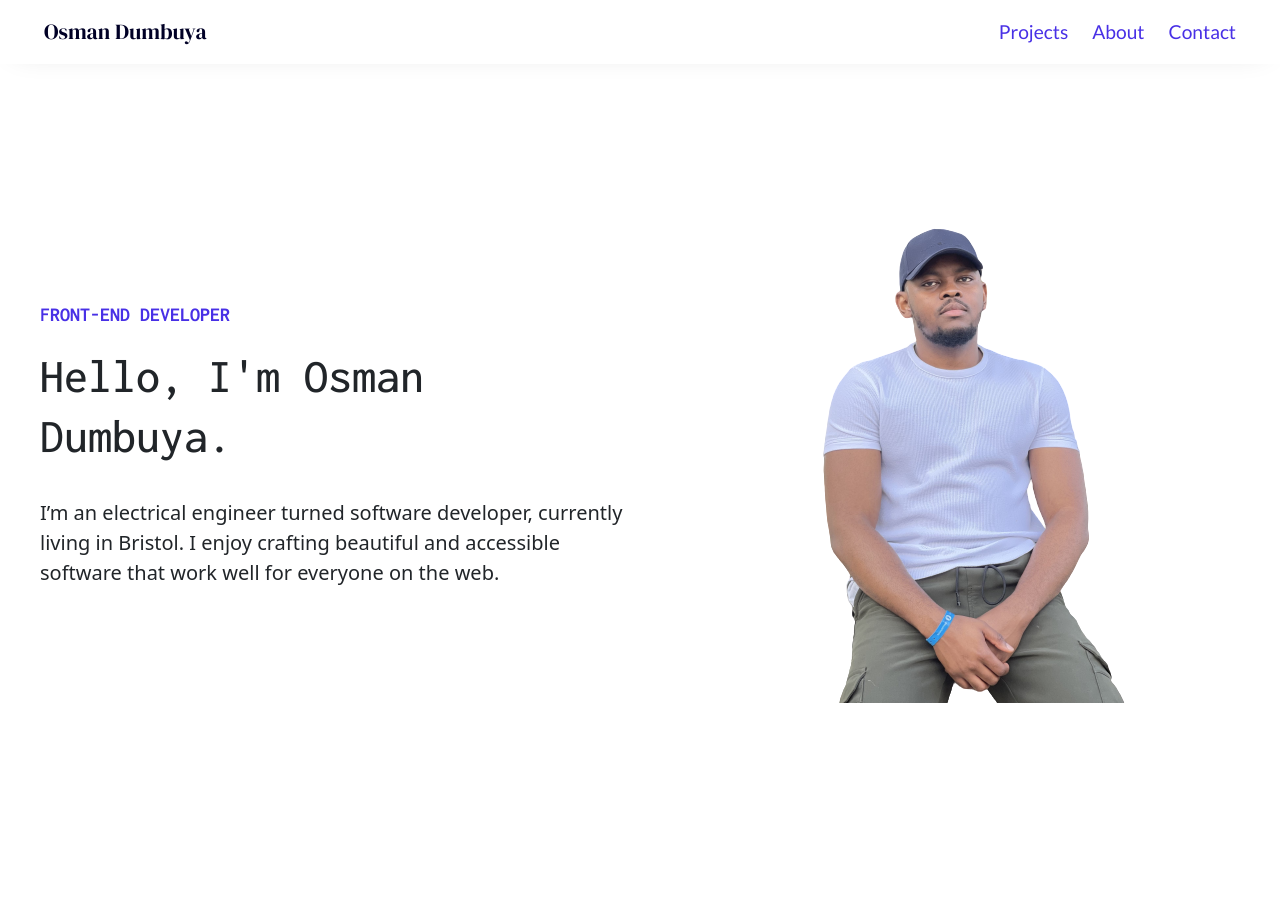
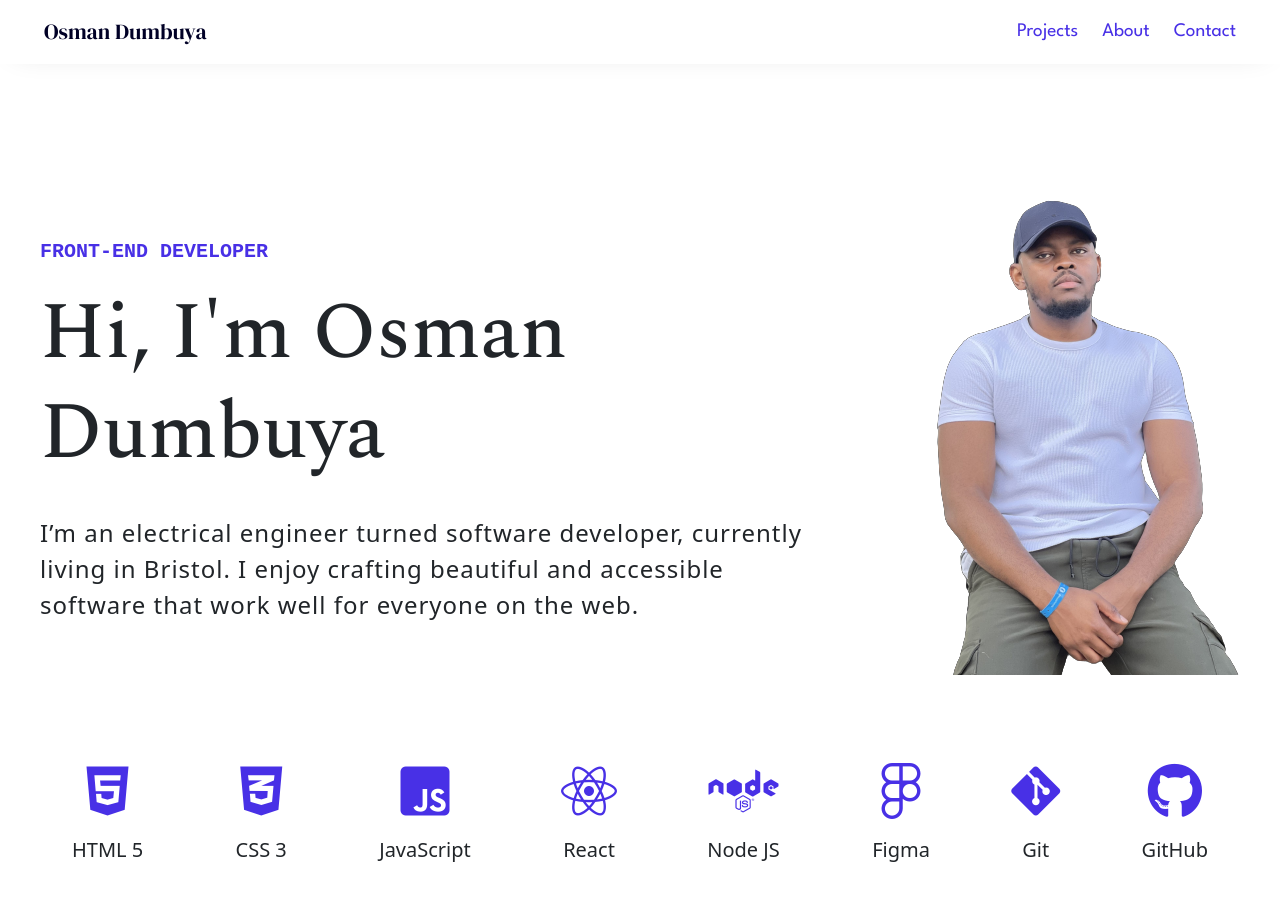
Before and after one commit to OsmanTolo/portfolio-reactjs, a React (Create React App) app: page / in a window 1280 px wide. Shown: the top 900 px of the page. Before the commit the page ends 840 px from the top, so only its background shows below. Built offline with nearby package versions, Linux system fonts and the light colour scheme.

Commit message:
Add skills component and styling

```diff
--- a/src/components/Home.js
+++ b/src/components/Home.js
@@ -1,11 +1,13 @@
+import Skills from "./Skills";
+
 export default function Home() {
   return (
     <div className="home">
       <div>
         <div className="row">
-          <div className="col hero-text">
+          <div className="col-8 hero-text">
             <p className="role">Front-end Developer</p>
-            <h1>Hello, I'm Osman Dumbuya.</h1>
+            <h1>Hi, I'm Osman Dumbuya</h1>
             <p className="description">
               I’m an electrical engineer turned software developer, currently
               living in Bristol. I enjoy crafting beautiful and accessible
@@ -14,13 +16,14 @@ export default function Home() {
           </div>
           <div className="col">
             <img
-              className="img-fluid mx-auto d-block"
+              className="img-fluid float-end"
               src={require("../images/osman-cropped-no-bg.png")}
               alt="Osman Dumbuya"
             />
           </div>
         </div>
       </div>
+      <Skills />
     </div>
   );
 }
--- /dev/null
+++ b/src/components/Skills.js
@@ -0,0 +1,40 @@
+export default function Skills() {
+  return (
+    <div className="skills">
+      <div className="skills-icons">
+        <div className="skill-icon">
+          <i className="fa-brands fa-html5" alt="HTML 5 Icon"></i>
+          <p>HTML 5</p>
+        </div>
+        <div className="skill-icon">
+          <i className="fa-brands fa-css3-alt" alt="CSS3 Icon"></i>
+          <p>CSS 3</p>
+        </div>
+        <div className="skill-icon">
+          <i className="fa-brands fa-square-js" alt="JavaScript Icon"></i>
+          <p>JavaScript</p>
+        </div>
+        <div className="skill-icon">
+          <i className="fa-brands fa-react" alt="React Icon"></i>
+          <p>React</p>
+        </div>
+        <div className="skill-icon">
+          <i className="fa-brands fa-node" alt="NodeJS Icon"></i>
+          <p>Node JS</p>
+        </div>
+        <div className="skill-icon">
+          <i className="fa-brands fa-figma" alt="Figma Icon"></i>
+          <p>Figma</p>
+        </div>
+        <div className="skill-icon">
+          <i className="fa-brands fa-git-alt" alt="Git Icon"></i>
+          <p>Git</p>
+        </div>
+        <div className="skill-icon">
+          <i className="fa-brands fa-github" alt="GitHub Icon"></i>
+          <p>GitHub</p>
+        </div>
+      </div>
+    </div>
+  );
+}
--- a/src/index.css
+++ b/src/index.css
@@ -1,6 +1,4 @@
-@import url("https://fonts.googleapis.com/css2?family=Inconsolata:wght@400;500;700&family=Lato:wght@400;700&display=swap");
-
-@import url("https://fonts.googleapis.com/css2?family=DM+Serif+Display&display=swap");
+@import url("https://fonts.googleapis.com/css2?family=DM+Serif+Display&family=League+Spartan:wght@300;400;500;600;700&family=Spectral:wght@300;400;500;600;700&display=swap");
 
 :root {
   --light-clr: #fff;
@@ -12,8 +10,8 @@
   --greyscale-dark-clr: #4c4c65;
   --greyscale-light-clr: #e2e3e7;
 
-  --header-font-family: "Inconsolata", monospace;
-  --para-font-family: "Lato", sans-serif;
+  --header-font-family: "Spectral", serif;
+  --para-font-family: "League Spartan", sans-serif;
   --misc-font-family: "DM Serif Display", serif;
 
   --box-shadow: 0 0 2rem -1rem rgba(0, 0, 0, 0.2);
@@ -29,7 +27,7 @@ body {
 }
 
 h1 {
-  font-size: 3rem !important;
+  font-size: 5rem !important;
   font-family: var(--header-font-family);
   line-height: 1.25 !important;
 }
@@ -131,9 +129,10 @@ main {
 }
 
 .description {
-  font-size: 1.25rem;
+  font-size: 1.5rem;
+  font-weight: 300;
+  letter-spacing: 1px;
   margin-top: 1.5rem;
-  font-size: 1.25rem;
 }
 
 .role {
@@ -143,6 +142,37 @@ main {
   color: var(--accent-clr);
   text-transform: uppercase;
 }
+
+/* Skills */
+.skills-icons {
+  font-size: 4rem;
+  margin-top: 5rem;
+  margin-bottom: 5rem;
+  display: flex;
+  justify-content: space-between;
+}
+
+.skill-icon {
+  display: flex;
+  flex-direction: column;
+  justify-content: center;
+  align-items: center;
+  padding: 0.5rem 1rem;
+  /* background: var(--accent-clr);
+  color: var(--light-clr); */
+}
+
+.skill-icon p {
+  padding: 1rem;
+  font-size: 1.25rem;
+}
+
+.skill-icon i {
+  font-size: 3.5rem;
+  /* background: var(--accent-clr); */
+  color: var(--accent-clr);
+}
+
 /* CONTACT PAGE */
 .contact .socials {
   display: flex;
@@ -150,7 +180,6 @@ main {
   justify-content: flex-start;
   gap: 0.75rem;
 }
-
 .contact p {
   margin-bottom: 1rem;
 }
```
Also changed, not shown: src/data/projects.json (deleted, +0 -52 lines), src/images/osman-cropped-no-bg.png.
